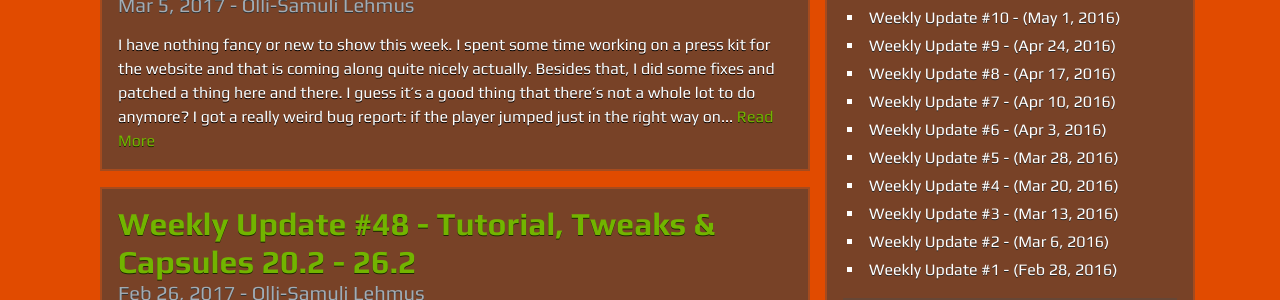
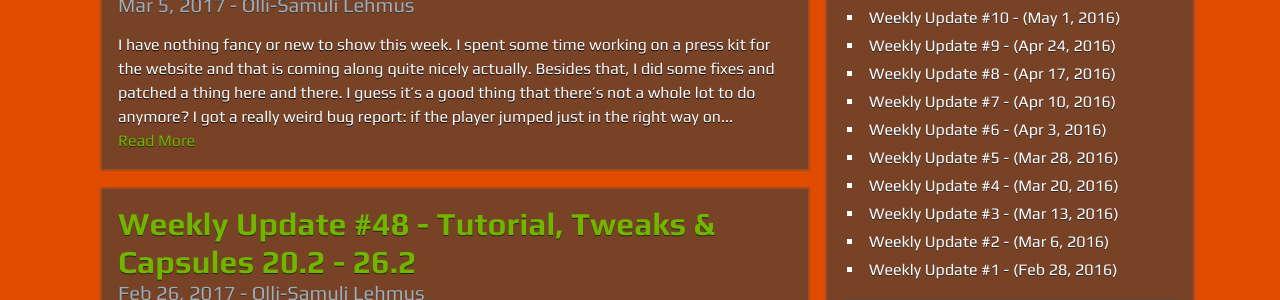
Before and after one commit to Tyyppi77/GunHeroBlog, a Jekyll site: the page built from index.md, in a window 1280 px wide. Shown: the part 1450-1750 px from the top of the page. Built offline with Jekyll 4.4.1, drawn with Linux system fonts in a browser that asks for light colours.

Commit message:
Read more links no longer wrap

```diff
--- a/_layouts/home.html
+++ b/_layouts/home.html
@@ -21,6 +21,6 @@ layout: default
 
     <p class="d-inline">{{ post.content | strip_html | truncatewords:75}}</p>
 
-    <a href="{{ post.url }}" class="d-inline">Read More</a>
+    <a href="{{ post.url }}" class="d-inline read-more">Read More</a>
 </div>
 {% endfor %}
--- a/assets/style.css
+++ b/assets/style.css
@@ -92,3 +92,7 @@ code {
 .page-nav {
     overflow: auto;
 }
+
+.read-more {
+    white-space: pre;
+}
```
